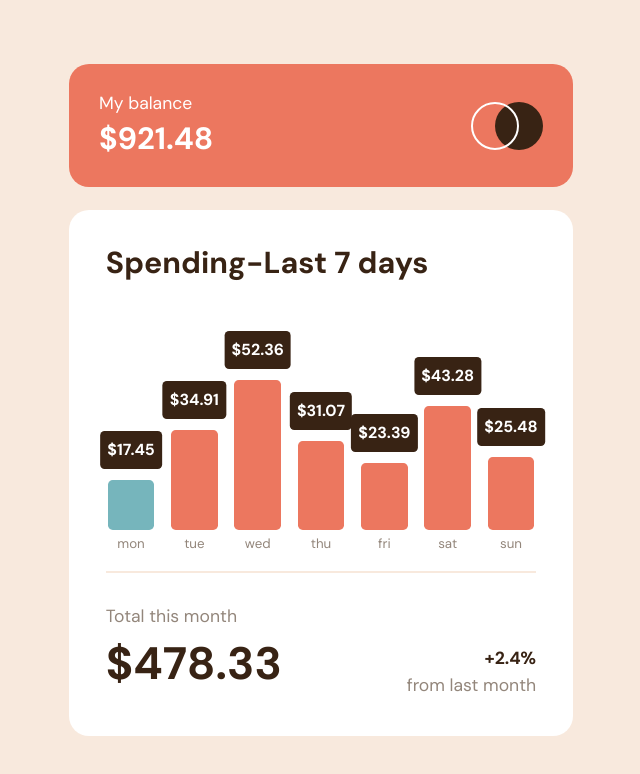
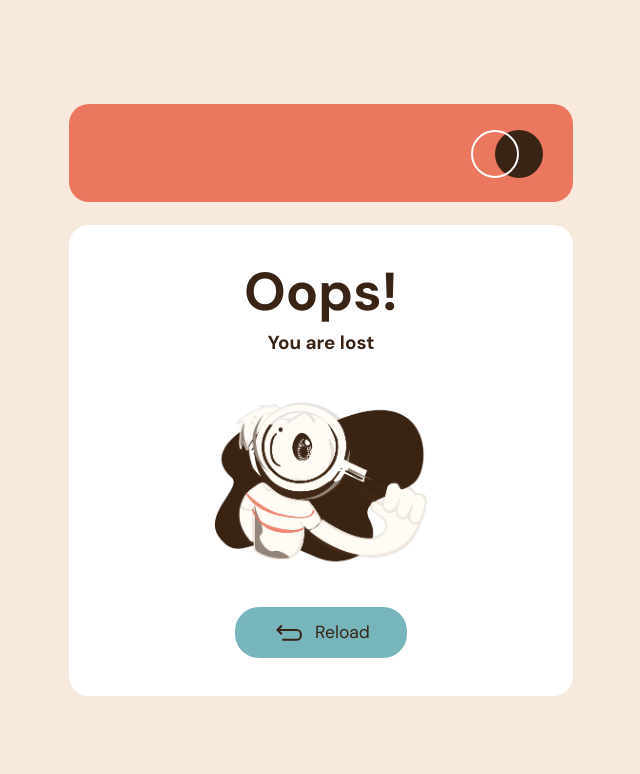
Before and after one commit to stephenikuomola/expense-chart-component, a website built with Parcel: page index.html in a window 1280 px wide. Shown: the whole page, without its empty margins (319-959 px from the left). Built offline with nearby package versions, Linux system fonts and the light colour scheme.

Commit message:
fix(core): fix error generated in HTML report

```diff
--- a/index.html
+++ b/index.html
@@ -175,7 +175,7 @@
           </picture>
           <button class="btn-refresh">
             <img alt="" aria-hidden="true" src="./assets/reload.svg" />
-            <div>Reload</div>
+            Reload
           </button>
         </div>
       </div>
--- a/src/chart.js
+++ b/src/chart.js
@@ -90,7 +90,7 @@ function animateBarChart() {
  */
 function renderDaysAndAmounts() {
   try {
-    if (!Array.isArray(data)) {
+    if (Array.isArray(data)) {
       throw new Error('Oops! You are lost');
     }
     const dataValues = data;
```
Also changed, not shown: dist/index.html, 2 other files.
